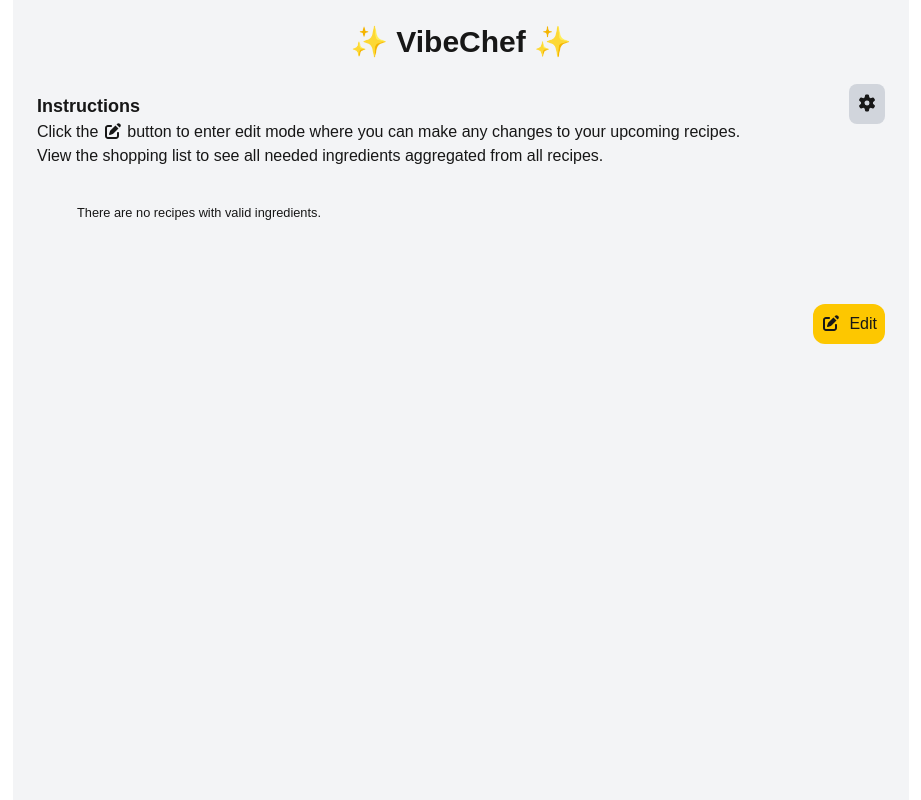
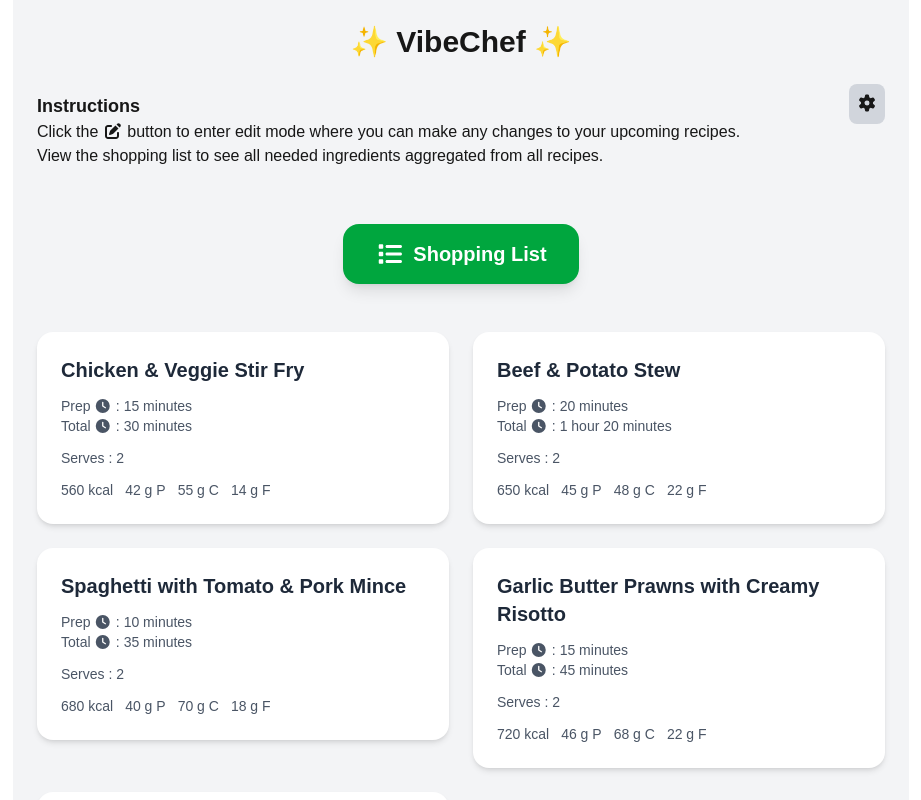
Before and after one commit to trithagoras/WebChef, a Next.js app: page / in a window 1280 px wide. Shown: the top 800 px of the page, without its empty margins (179-1100 px from the left). Built offline with nearby package versions, Linux system fonts and the light colour scheme.

Commit message:
better data init

```diff
--- a/app/areas/json/components/MainJsonEditArea.tsx
+++ b/app/areas/json/components/MainJsonEditArea.tsx
@@ -1,5 +1,5 @@
 "use client";
-import { useEffect, useMemo } from "react";
+import { useMemo } from "react";
 import { jsonLanguage } from "@codemirror/lang-json";
 import ReactCodeMirror, { EditorView } from "@uiw/react-codemirror";
 import { editableTheme, readOnlyTheme } from "../CodeEditorThemes";
@@ -12,8 +12,7 @@ const MainJsonEditArea = () => {
   const {
       json,
       setJson,
-      init,
-      isInit
+      loading
     } = useJsonStore();
     const { isEditing } = useEditMode();
 
@@ -27,11 +26,7 @@ const MainJsonEditArea = () => {
     [isEditing]
   );
 
-  useEffect(() => {
-    init();
-  }, [init]);
-
-  if (!isInit) {
+  if (loading) {
     return <Skeleton height={200} />
   }
 
--- a/app/areas/json/stores/jsonStore.ts
+++ b/app/areas/json/stores/jsonStore.ts
@@ -1,16 +1,15 @@
 import { create } from "zustand";
-import { getStorageItem } from "../../shared/hooks/useStorage";
 
 interface JsonState {
   json: string;
   setJson: (value: string) => void;
   previousJson: string;
   refreshPreviousJson: () => void;
-  isInit: boolean;
-  init: () => void;
+  loading: boolean;
+  setLoading: (value: boolean) => void;
 }
 
-const useJsonStore = create<JsonState>((set, get) => {
+const useJsonStore = create<JsonState>((set) => {
   return {
     json: "[]",
     previousJson: "[]",
@@ -18,11 +17,8 @@ const useJsonStore = create<JsonState>((set, get) => {
       set(() => ({ json: value }));
     },
     refreshPreviousJson: () => set((state) => ({ previousJson: state.json })),
-    isInit: false,
-    init: async () => {
-      if (get().isInit) return;
-      set({ previousJson: await getStorageItem("recipesJson") ?? "[]", json: await getStorageItem("recipesJson") ?? "[]", isInit: true });
-    }
+    loading: true,
+    setLoading: (value: boolean) => set(() => ({ loading: value }))
   };
 });
 
--- a/app/areas/query/stores/queryStore.ts
+++ b/app/areas/query/stores/queryStore.ts
@@ -1,5 +1,4 @@
 import { create } from "zustand";
-import { getStorageItem } from "../../shared/hooks/useStorage";
 
 interface QueryState {
   queryText: string;
@@ -8,11 +7,11 @@ interface QueryState {
   refreshPreviousQueryText: () => void;
   textAreaKey: number; // for refreshing state
   incrementTextAreaKey: () => void;
-  isInit: boolean;
-  init: () => void;
+  loading: boolean;
+  setLoading: (value: boolean) => void;
 }
 
-const useQueryStore = create<QueryState>()((set, get) => {
+const useQueryStore = create<QueryState>()((set) => {
   return {
     queryText: "",
     setQueryText: (value) => set(() => ({ queryText: value })),
@@ -22,11 +21,8 @@ const useQueryStore = create<QueryState>()((set, get) => {
     textAreaKey: 0,
     incrementTextAreaKey: () =>
       set((state) => ({ textAreaKey: state.textAreaKey + 1 })),
-    isInit: false,
-    init: async () => {
-      if (get().isInit) return;
-      set({ queryText: await getStorageItem("queryText"), previousQueryText: await getStorageItem("queryText"), isInit: true });
-    }
+    loading: true,
+    setLoading: (value: boolean) => set(() => ({ loading: value }))
   };
 });
 
--- a/app/areas/recipes/components/RecipeCard.tsx
+++ b/app/areas/recipes/components/RecipeCard.tsx
@@ -4,7 +4,7 @@ import { faClock } from "@fortawesome/free-solid-svg-icons";
 import { FontAwesomeIcon } from "@fortawesome/react-fontawesome";
 import ReactCodeMirror from "@uiw/react-codemirror";
 import { EditorView } from "codemirror";
-import { useState, useMemo, useEffect } from "react";
+import { useState, useMemo } from "react";
 import { editableTheme } from "../../json/CodeEditorThemes";
 import { useEditMode } from "../../shared/stores/editModeStore";
 import RecipeModal from "./RecipeModal";
@@ -12,7 +12,7 @@ import useJsonStore from "../../json/stores/jsonStore";
 import Skeleton from "react-loading-skeleton";
 
 const RecipeCard = ({ index }: { index: number }) => {
-  const { json, setJson, init, isInit } = useJsonStore();
+  const { json, setJson, loading } = useJsonStore();
   const { isEditing } = useEditMode();
   const [isModalOpen, setIsModalOpen] = useState(false);
 
@@ -20,10 +20,6 @@ const RecipeCard = ({ index }: { index: number }) => {
     () => [jsonLanguage.extension, editableTheme, EditorView.editable.of(true)],
     []
   );
-
-  useEffect(() => {
-    init();
-  }, [init]);
 
   const parsedJson = useMemo(() => {
     try {
@@ -38,7 +34,7 @@ const RecipeCard = ({ index }: { index: number }) => {
     return null;
   }, [json, index]);
 
-  if (!isInit) {
+  if (loading) {
     return <Skeleton height={100} />;
   }
 
--- a/app/areas/recipes/components/RecipeList.tsx
+++ b/app/areas/recipes/components/RecipeList.tsx
@@ -11,20 +11,21 @@ import useJsonStore from "../../json/stores/jsonStore";
 import Skeleton from "react-loading-skeleton";
 
 const RecipeList = () => {
-  const { json, setJson, isInit, init } = useJsonStore();
+  const { json, setJson, loading } = useJsonStore();
   const [recipes, setRecipes] = useState<Recipe[]>([]);
   const [showShoppingListModal, setShowShoppingListModal] = useState(false);
   const [shoppingList, setShoppingList] = useState<ShoppingListItem[]>([]);
   const { isEditing } = useEditMode();
 
   useEffect(() => {
-    if (!isInit) return;
+    if (loading) return;
     try {
       setRecipes(JSON.parse(json));
+    // eslint-disable-next-line @typescript-eslint/no-unused-vars
     } catch (err) {
-
+      // don't update recipe list if json is busted
     }
-  }, [isInit, json]);
+  }, [loading, json]);
 
   const makeShoppingList = useCallback((recipes: Recipe[]) => {
     const getAmounts = (name: string) => {
@@ -72,12 +73,8 @@ const RecipeList = () => {
     }
   }, [recipes, makeShoppingList]);
 
-  useEffect(() => {
-    init();
-  }, [init]);
-
-  if (!isInit) {
-    return <Skeleton height={100} />;
+  if (loading) {
+    return <Skeleton height={400} />;
   }
 
   const deleteRecipe = (index: number) => {
--- a/app/areas/settings/SettingsButton.tsx
+++ b/app/areas/settings/SettingsButton.tsx
@@ -15,8 +15,8 @@ const SettingsButton = () => {
   const [, saveJson] = useLocalStorage<string>("recipesJson");
   const [, saveQuery] = useLocalStorage<string>("queryText");
 
-  const [useEndpoint, setUseEndpoint] = useState(savedUseEndpoint);
-  const [endpoint, setEndpoint] = useState(savedEndpoint);
+  const [useEndpoint, setUseEndpoint] = useState(savedUseEndpoint ?? false);
+  const [endpoint, setEndpoint] = useState(savedEndpoint ?? '');
 
   const handleSave = () => {
     saveUseEndpoint(useEndpoint);
@@ -27,8 +27,8 @@ const SettingsButton = () => {
 
   const handleCancel = () => {
     setIsModalOpen(false);
-    setUseEndpoint(savedUseEndpoint);
-    setEndpoint(savedEndpoint);
+    setUseEndpoint(savedUseEndpoint ?? false);
+    setEndpoint(savedEndpoint ?? '');
   };
 
   const handleDeleteLocalData = () => {
--- a/app/areas/shared/components/EditButton.tsx
+++ b/app/areas/shared/components/EditButton.tsx
@@ -12,31 +12,21 @@ import { masterQuery } from "../framework/query";
 import fakeData from "../framework/fakeData";
 import toast from "react-hot-toast";
 import useJsonStore from "../../json/stores/jsonStore";
-import { useEffect } from "react";
 import Skeleton from "react-loading-skeleton";
 import useStorage from "../hooks/useStorage";
 import { Recipe } from "../framework/schema";
 
 const EditButton = () => {
   const { isEditing, toggleEditMode } = useEditMode();
-  const { json, setJson, refreshPreviousJson, init: jsonInit, isInit: isJsonInit, previousJson } = useJsonStore();
-  const { queryText, setQueryText, refreshPreviousQueryText, previousQueryText, incrementTextAreaKey, init: queryInit, isInit: isQueryInit } = useQueryStore();
+  const { json, setJson, refreshPreviousJson, previousJson, loading: loadingJson } = useJsonStore();
+  const { queryText, setQueryText, refreshPreviousQueryText, previousQueryText, incrementTextAreaKey, loading: loadingQuery } = useQueryStore();
 
-  const {value: savedQuery, saveValue: saveQuery, error: queryError} = useStorage("queryText");
-  const {value: savedJson, saveValue: saveJson, error: jsonError} = useStorage("recipesJson");
+  const {value: savedQuery, saveValue: saveQuery } = useStorage("queryText");
+  const {value: savedJson, saveValue: saveJson } = useStorage("recipesJson");
 
-  useEffect(() => {
-    jsonInit();
-    queryInit()
-  }, [jsonInit, queryInit]);
+  const isLoading = loadingJson || loadingQuery;
 
-  if (queryError || jsonError) {
-    throw new Error("Error retrieving saved values");
-  }
-
-  const isInit = isJsonInit && isQueryInit;
-
-  if (!isInit) {
+  if (isLoading) {
     return <Skeleton height={20} />;
   }
 
--- /dev/null
+++ b/app/areas/shared/components/StoreInitializer.tsx
@@ -0,0 +1,65 @@
+"use client";
+
+import { ReactNode, useEffect } from "react";
+import useJsonStore from "../../json/stores/jsonStore";
+import useQueryStore from "../../query/stores/queryStore";
+import useStorage from "../hooks/useStorage";
+import fakeData from "../framework/fakeData";
+import { masterQuery } from "../framework/query";
+import Skeleton from "react-loading-skeleton";
+
+const StoreInitializer = ({ children }: { children: ReactNode }) => {
+  const {
+    setJson,
+    loading: loadingJsonStore,
+    setLoading: setLoadingJsonStore,
+    refreshPreviousJson,
+  } = useJsonStore();
+  const {
+    setQueryText,
+    loading: loadingQueryStore,
+    setLoading: setLoadingQueryStore,
+    refreshPreviousQueryText,
+  } = useQueryStore();
+
+  const {
+    value: savedQuery,
+    error: queryError,
+    isLoading: loadingSavedQuery,
+  } = useStorage("queryText");
+  const {
+    value: savedJson,
+    error: jsonError,
+    isLoading: loadingSavedJson,
+  } = useStorage("recipesJson");
+
+  const loading =
+    loadingJsonStore ||
+    loadingQueryStore ||
+    loadingSavedJson ||
+    loadingSavedQuery;
+  const error = jsonError || queryError;
+
+  useEffect(() => {
+    if (loadingSavedJson || loadingSavedJson) return;
+    if (!loading) return;
+    setJson(savedJson ?? fakeData);
+    setQueryText(savedQuery ?? masterQuery);
+    refreshPreviousJson();
+    refreshPreviousQueryText();
+    setLoadingJsonStore(false);
+    setLoadingQueryStore(false);
+  }, [loading, loadingJsonStore, loadingQueryStore, loadingSavedJson, refreshPreviousJson, refreshPreviousQueryText, savedJson, savedQuery, setJson, setLoadingJsonStore, setLoadingQueryStore, setQueryText]);
+
+  if (error) {
+    throw new Error("Error occurred initializing stores.");
+  }
+
+  if (loading) {
+    return <Skeleton height={500} />;
+  }
+
+  return children;
+};
+
+export default StoreInitializer;
--- a/app/areas/shared/hooks/useStorage.ts
+++ b/app/areas/shared/hooks/useStorage.ts
@@ -39,6 +39,7 @@ const useStorage = (key: StorageKey) => {
     const fetchRemoteValue = async () => {
       if (!useEndpoint || !endpoint) {
         setValue(localValue);
+        setIsLoading(false);
         return;
       }
 
--- a/app/page.tsx
+++ b/app/page.tsx
@@ -6,6 +6,7 @@ import { faEdit } from "@fortawesome/free-solid-svg-icons";
 import EditButton from "./areas/shared/components/EditButton";
 import SettingsButton from "./areas/settings/SettingsButton";
 import ErrorBoundary from "./areas/shared/components/ErrorBoundary";
+import StoreInitializer from "./areas/shared/components/StoreInitializer";
 
 export default function Home() {
   return (
@@ -28,10 +29,12 @@ export default function Home() {
         </p>
       </div>
       <ErrorBoundary>
-        <QuerySection />
-        <MainJsonSection />
-        <RecipeList />
-        <EditButton />
+        <StoreInitializer>
+          <QuerySection />
+          <MainJsonSection />
+          <RecipeList />
+          <EditButton />
+        </StoreInitializer>
       </ErrorBoundary>
     </div>
   );
```
